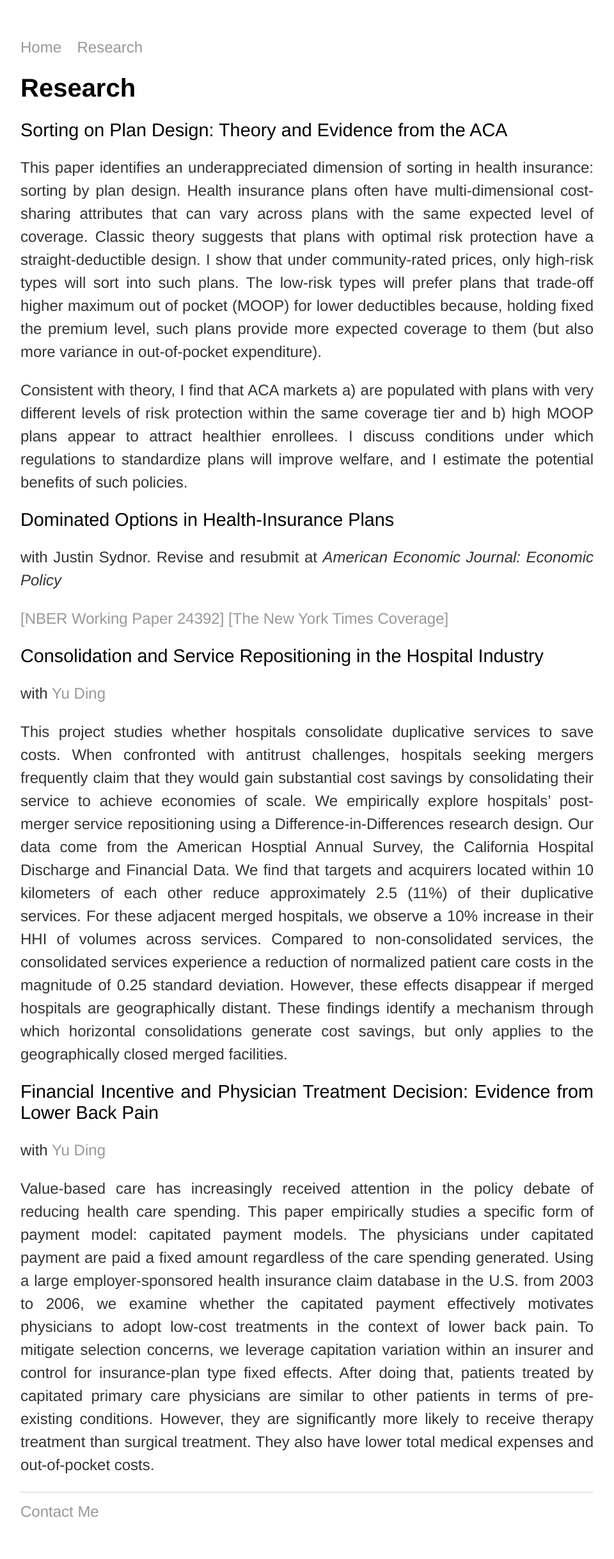
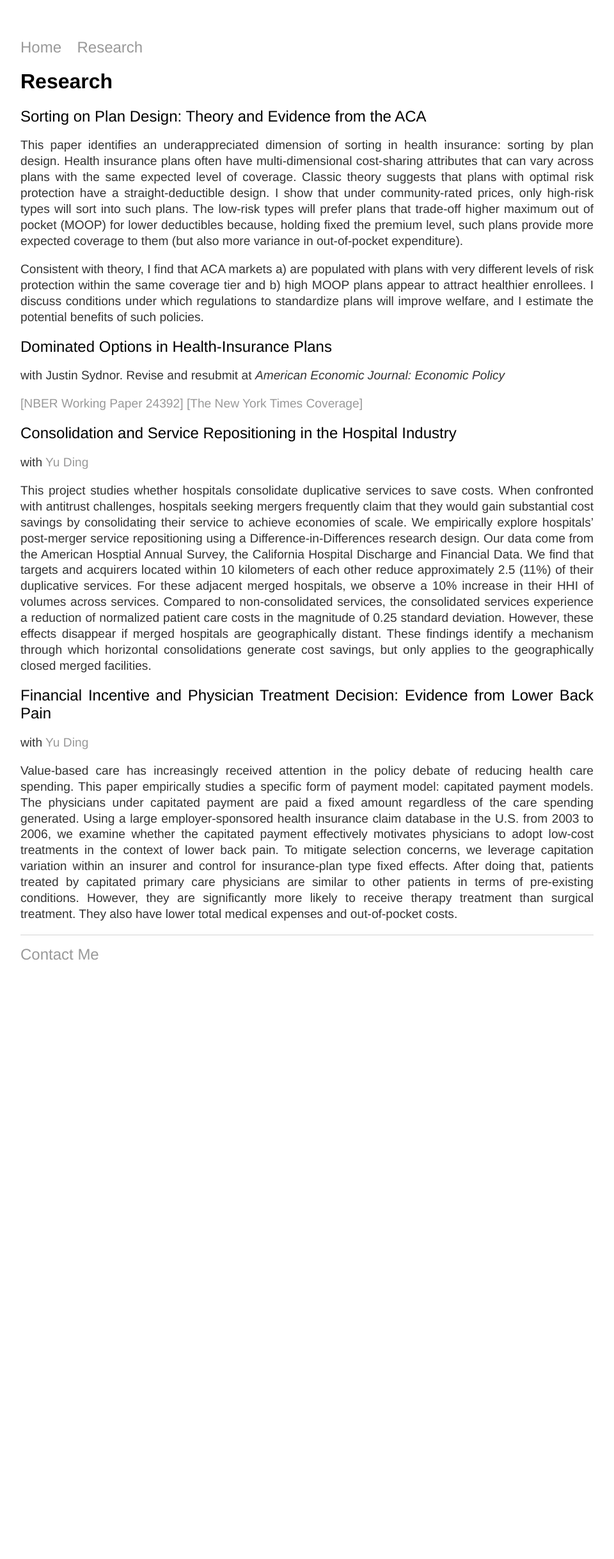
Before and after one commit to trifen/feng3hu.github.io, a Jekyll site: the page built from research.html, in a window 1280 px wide. Shown: the whole page at 64% size, without its empty margins (160-1120 px from the left). Built offline with Jekyll 4.4.1, drawn with Linux system fonts in a browser that asks for light colours; after the commit the page ends 1566 px from its top, so only the background shows below that.

Commit message:
Update main.css

```diff
--- a/css/main.css
+++ b/css/main.css
@@ -21,19 +21,19 @@ a:hover {
     text-decoration: underline;
 }
 h1 {
-    font-size: 2.5em;
+    font-size: 2em;
     font-family:'Helvetica', 'Arial', 'Sans-Serif';
 }
 h2 {
-    font-size: 1.8em;
+    font-size: 1.5em;
     font-family:'Helvetica', 'Arial', 'Sans-Serif';
     margin-bottom: 1px;
-    margin-top: 10px;
+    margin-top: 15px;
     font-weight: 500;
 }
 p {
-    font-size: 1.5em;
-    line-height: 1.5em;
+    font-size: 1.2em;
+    line-height: 1.3em;
     color: #333;
     font-family:'Helvetica', 'Arial', 'Sans-Serif';
 }
```
